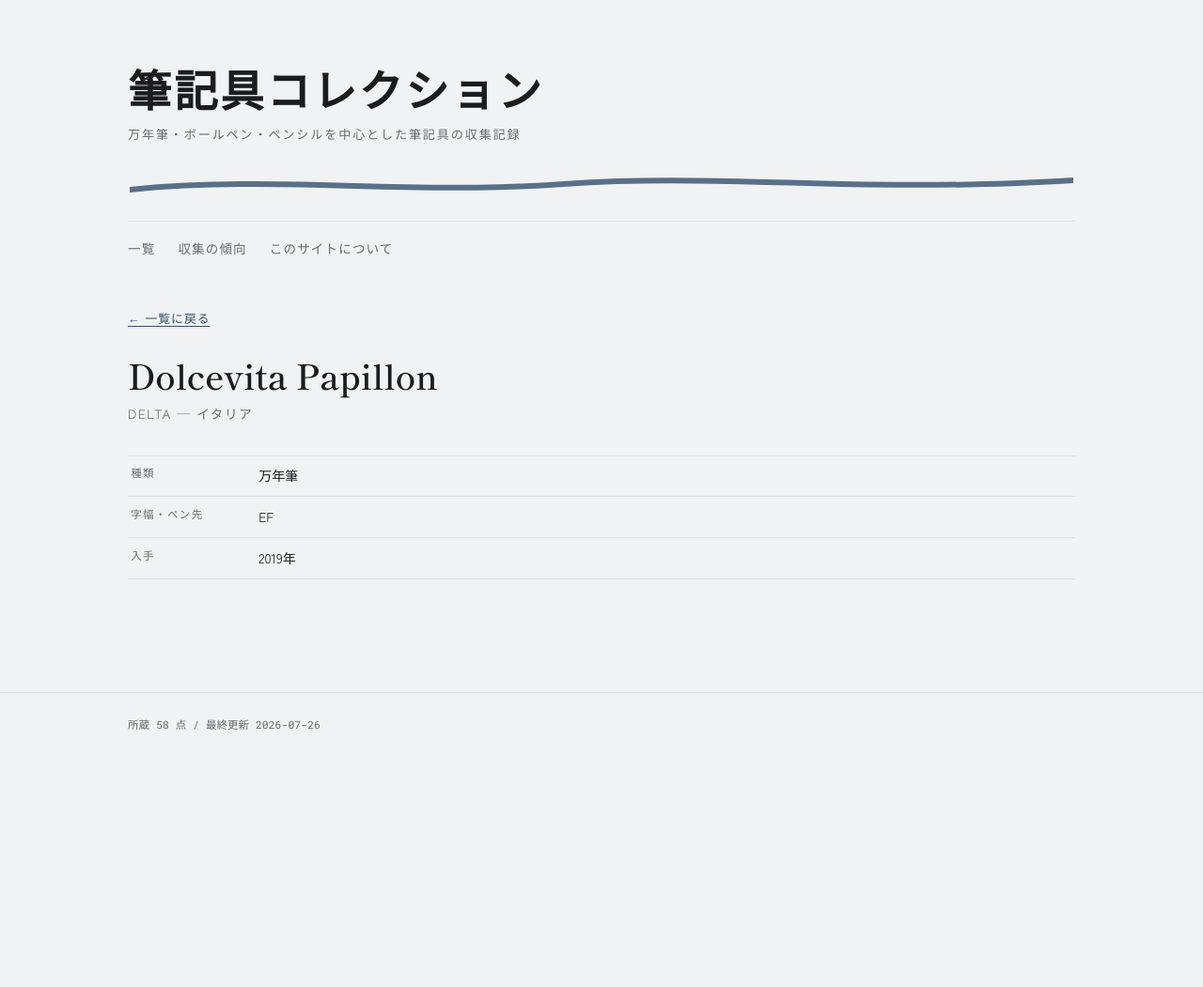
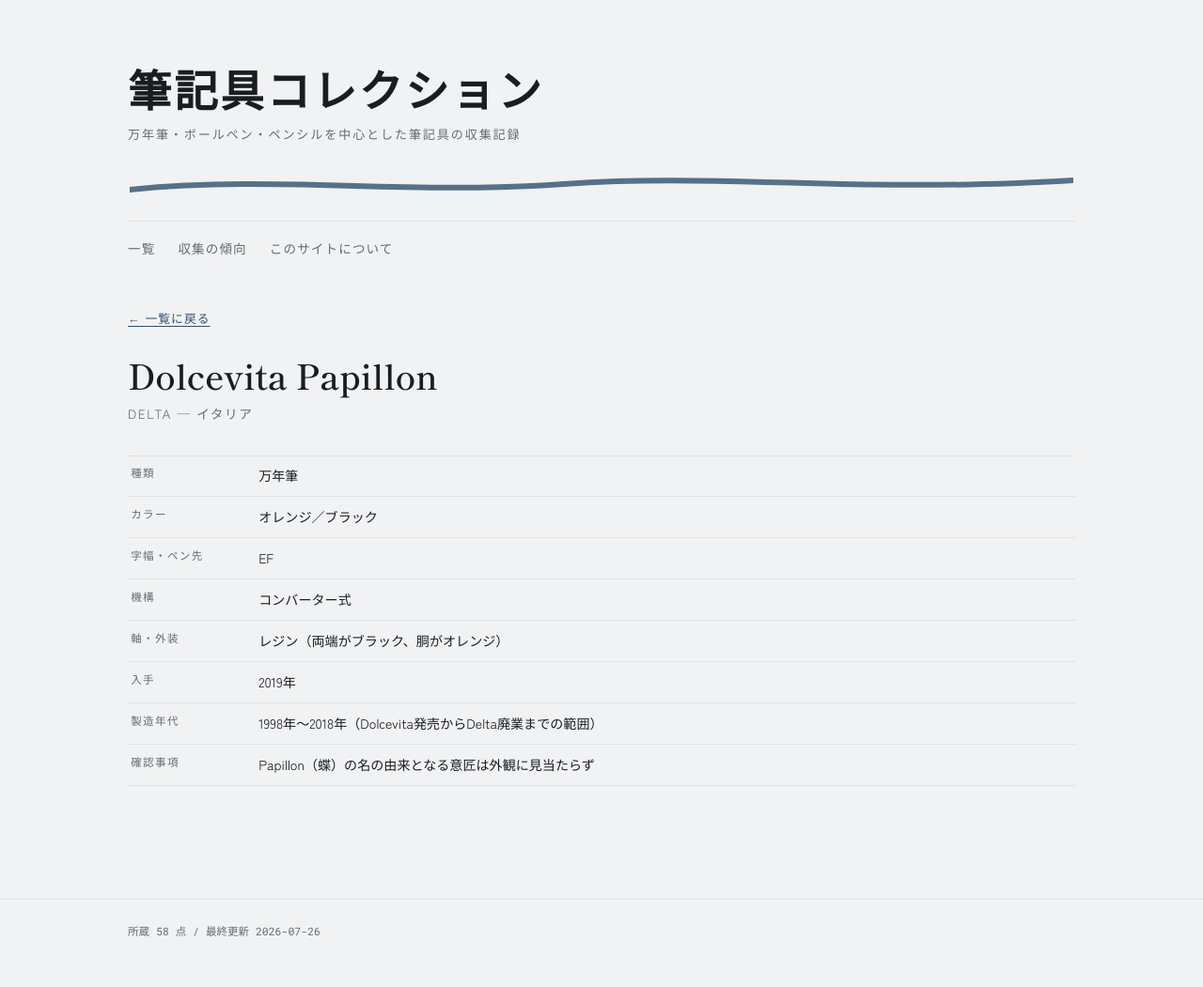
Before and after one commit to mono121/penpocket, a Jekyll site: the page built from _pens/delta-dolcevita-papillon.md, in a window 1280 px wide. Shown: the whole page at 94% size. Built offline with Jekyll 4.4.1, drawn with Linux system fonts in a browser that asks for light colours; before the commit the page ends 900 px from its top, so only the background shows below that.

Commit message:
Fill in the Delta entries and bound their eras
Two ballpoints that were completely empty, plus filling systems for the
Dolcevita fountain pens. Delta closed in 2018, which gives every entry a
hard upper bound; the Dolcevita line's 1998 launch gives the lower one.

The Papillon shows no butterfly motif anywhere on the pen, so that is
recorded as a 確認事項 rather than left as an open question.

Co-Authored-By: Claude Opus 5 <noreply@anthropic.com>

```diff
--- a/_pens/delta-dolcevita-papillon.md
+++ b/_pens/delta-dolcevita-papillon.md
@@ -4,4 +4,12 @@ brand: delta
 type: 万年筆
 acquired: 2019
 nib: EF
+color: オレンジ／ブラック
+mechanism: コンバーター式
+body: レジン（両端がブラック、胴がオレンジ）
+custom_fields:
+- label: 製造年代
+  value: 1998年〜2018年（Dolcevita発売からDelta廃業までの範囲）
+- label: 確認事項
+  value: Papillon（蝶）の名の由来となる意匠は外観に見当たらず
 ---
```
Also changed, not shown: _pens/delta-capri-marina-piccola-ballpoint.md (+6 -0 lines), _pens/delta-dolcevita-mini-ballpoint.md (+6 -0 lines), _pens/delta-dolcevita-oro-slim-silver.md (+6 -0 lines).
